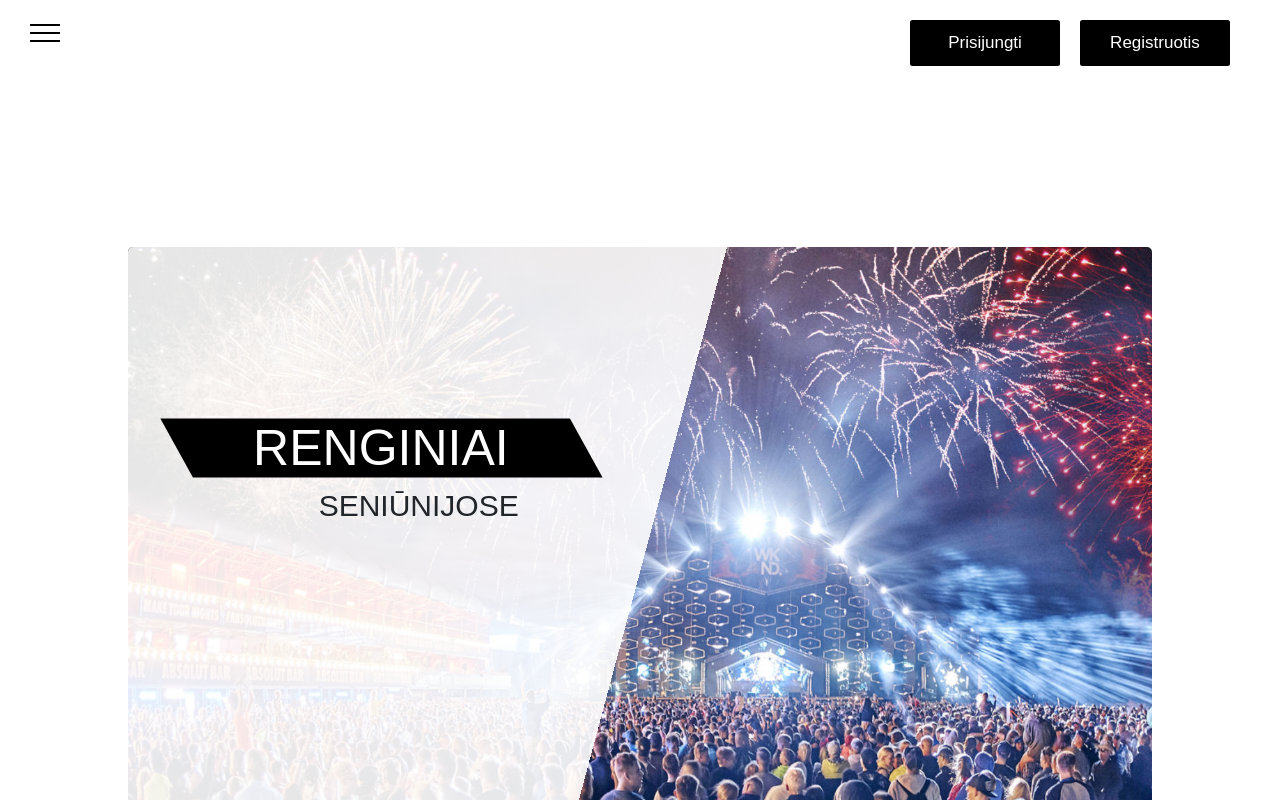
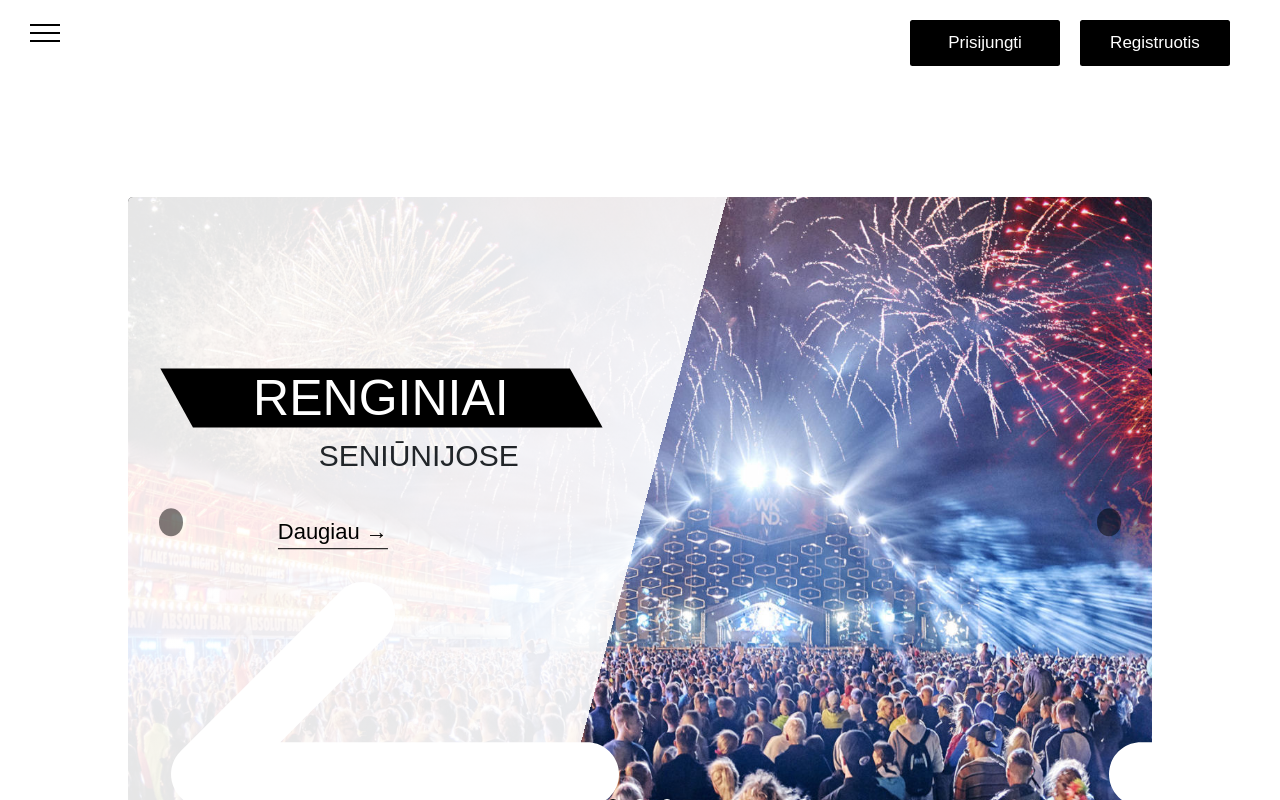
Before and after one commit to mantekarys/Ka-veikia-seniunijos, a React (Create React App) app in the folder Ka-veikia-seniunijos/ClientApp/: page / in a window 1280 px wide. Shown: the top 800 px of the page. Built offline with nearby package versions, Linux system fonts and the light colour scheme.

Commit message:
Slider implementation

```diff
--- a/Ka-veikia-seniunijos/ClientApp/src/components/Button/Button.jsx
+++ b/Ka-veikia-seniunijos/ClientApp/src/components/Button/Button.jsx
@@ -4,6 +4,10 @@ import '../style.css';
 
 export default function Button({ href, styling, text, type, onClick }) {
     const handleOnClick = (e) => {
+        if (href) {
+            window.location.href = href;
+        }
+
         e.preventDefault();
         if (onClick) onClick();
     }
--- a/Ka-veikia-seniunijos/ClientApp/src/components/Button/_button.scss
+++ b/Ka-veikia-seniunijos/ClientApp/src/components/Button/_button.scss
@@ -81,4 +81,19 @@
         font-size: 2rem;
         animation: fadeIn 1s ease-in;
     }
+
+    &--slide {
+        color: $color-black !important;
+        font-size: 2.2rem;
+        text-transform: initial;
+        position: absolute;
+        top: 50%;
+        left: 20%;
+        transform: translate(-50%, -20%);
+        border-bottom: 1px solid $color-black;
+
+        &, &:link, &:visited {
+            text-decoration: none;
+        }
+    }
 }
--- a/Ka-veikia-seniunijos/ClientApp/src/components/Grid/Grid.jsx
+++ b/Ka-veikia-seniunijos/ClientApp/src/components/Grid/Grid.jsx
@@ -4,7 +4,7 @@ import PropTypes from 'prop-types';
 
 export default function Grid({ areas }) {
     return (
-        <div className='grid u-margin-top-medium'>
+        <div className='grid u-margin-top-medium' id='grid'>
             {areas.map((text, key) => {
                 return <GridElement text={text} key={key} />
             })}
--- /dev/null
+++ b/Ka-veikia-seniunijos/ClientApp/src/components/Icons/ArrowIcon/ArrowIcon.jsx
@@ -0,0 +1,23 @@
+import React from 'react';
+import './_arrow-icon-style.scss';
+import '../../Utils/_base.scss';
+import { FontAwesomeIcon } from '@fortawesome/react-fontawesome';
+import { faArrowRight, faArrowLeft } from '@fortawesome/free-solid-svg-icons'
+import PropTypes from 'prop-types';
+
+export default function ArrowIcon({ side, onClick }) {
+    const getIconSide = () => {
+        return side === 'left' ? faArrowLeft : faArrowRight;
+    }
+
+    return (
+        <div className={`arrow-icon__container arrow-icon__container--${side}`}>
+            <FontAwesomeIcon className='arrow-icon' icon={getIconSide()} onClick={onClick} />
+        </div>
+    );
+}
+
+ArrowIcon.prototype = {
+    side: PropTypes.string.isRequired,
+    onClick: PropTypes.func
+}
--- /dev/null
+++ b/Ka-veikia-seniunijos/ClientApp/src/components/Icons/ArrowIcon/_arrow-icon-style.scss
@@ -0,0 +1,29 @@
+@import '../../Utils/_variables.scss';
+
+.arrow-icon {
+    font-size: 2.7rem;
+    color: $color-white;
+    padding: 1rem 1.2rem;
+
+    &__container {
+        position: absolute;
+        background-color: rgba($color-black, .5);
+        border-radius: 50%;
+        top: 50%;
+        transform: translateY(-50%);
+        transition: all .2s;
+        cursor: pointer;
+
+        &:hover {
+            transform: translateY(-60%);
+        }
+
+        &--right {
+            right: 3%;
+        }
+
+        &--left {
+            left: 3%;
+        }
+    }
+}
--- a/Ka-veikia-seniunijos/ClientApp/src/components/Pages/Home/_home-style.scss
+++ b/Ka-veikia-seniunijos/ClientApp/src/components/Pages/Home/_home-style.scss
@@ -5,7 +5,7 @@ body {
 
 .home {
     &__content {
-        margin: 20rem auto 0;
+        margin: 15rem auto 5rem;
         width: 80%;
 
         @include respond(tab-port) {
--- a/Ka-veikia-seniunijos/ClientApp/src/components/Slider/Slide.jsx
+++ b/Ka-veikia-seniunijos/ClientApp/src/components/Slider/Slide.jsx
@@ -1,14 +1,20 @@
 import React from 'react';
+import Button from '../Button/Button';
 import './_slider-style.scss';
 import '../Utils/_typography.scss';
 import PropTypes from 'prop-types';
 
-export default function Slide({highlightText, leadingText, backgroundImage}) {
+export default function Slide({ highlightText, leadingText, backgroundImage, index, activeSlide, href }) {
     return (
-        <div className='slide'>
+        <div className={`slide slide--${index}`}>
             <div
-                className='slide__content'
-                style={{ backgroundImage: `linear-gradient(105deg, rgba(255, 255, 255, 0.9) 0%, rgba(255, 255, 255, 0.9) 50%, transparent 50%), url(${backgroundImage})` }}>
+                className='slider__container-box'
+                style={{
+                    backgroundImage: `linear-gradient(105deg, rgba(255, 255, 255, 0.9) 0%, rgba(255, 255, 255, 0.9) 50%, transparent 50%), url(${backgroundImage})`,
+                    transform: `translateX(${activeSlide === 0 ? 0 : -activeSlide * 100}%)`
+                }}
+            >
+                <div className='slide__content'>
                     <div className='slide__content-text'>
                         <h1>
                             <span className='highlight highlight-text'>
@@ -20,13 +26,12 @@ export default function Slide({highlightText, leadingText, backgroundImage}) {
                             </span>
                         </h1>
                     </div>
+                    <Button
+                        text={['Daugiau ', <>&#8594;</>]}
+                        styling='btn--slide'
+                        href={href}
+                    />
                 </div>
-
-            <div class="dots-container">
-                <span class="dot dot--active"></span>
-                <span class="dot"></span>
-                <span class="dot"></span>
-                <span class="dot"></span>
             </div>
         </div>
      );
@@ -35,5 +40,8 @@ export default function Slide({highlightText, leadingText, backgroundImage}) {
 Slide.prototype = {
     highlightText: PropTypes.string,
     leadingText: PropTypes.string,
-    backgroundImage: PropTypes.string
+    backgroundImage: PropTypes.string,
+    key: PropTypes.number,
+    activeSlide: PropTypes.number,
+    href: PropTypes.string
 }
--- a/Ka-veikia-seniunijos/ClientApp/src/components/Slider/Slider.jsx
+++ b/Ka-veikia-seniunijos/ClientApp/src/components/Slider/Slider.jsx
@@ -1,10 +1,31 @@
-import React from 'react';
+import React, { useState, useEffect } from 'react';
 import Slide from './Slide';
+import ArrowIcon from '../Icons/ArrowIcon/ArrowIcon';
 import './_slider-style.scss';
 import EventImage from '../../images/koncertas.jpeg';
+import PlaceImage from '../../images/lankytinos-vietos.jpg';
+import MapImage from '../../images/map.png';
 import PropTypes from 'prop-types';
 
 export default function Slider({ styling }) {
+    const [activeSlide, setActiveSlide] = useState(0);
+
+    const handleArrowClick = (side) => {
+        if (side === 'left') {
+            activeSlide === 0 ? setActiveSlide(2) : setActiveSlide(activeSlide - 1)
+        } else {
+            activeSlide === 2 ? setActiveSlide(0) : setActiveSlide(activeSlide + 1)
+        }
+    }
+
+    useEffect(() => {
+        const timer = setTimeout(() => {
+            handleArrowClick('right');
+        }, 7000);
+
+        return () => clearTimeout(timer);
+    });
+
     return (
         <div className={styling}>
             <div className='slider'>
@@ -12,7 +33,35 @@ export default function Slider({ styling }) {
                     highlightText='Renginiai'
                     leadingText='seniūnijose'
                     backgroundImage={EventImage}
+                    index={0}
+                    activeSlide={activeSlide}
                 />
+
+                <Slide
+                    highlightText='Lankytinos'
+                    leadingText='vietos seniūnijose'
+                    backgroundImage={PlaceImage}
+                    index={1}
+                    activeSlide={activeSlide}
+                />
+
+                <Slide
+                    highlightText='Susisiek'
+                    leadingText='su seniūnija'
+                    backgroundImage={MapImage}
+                    index={2}
+                    activeSlide={activeSlide}
+                    href={'http://localhost:3000/#grid'}
+                />
+
+                <ArrowIcon side='left' onClick={() => handleArrowClick('left')} />
+                <ArrowIcon side='right' onClick={() => handleArrowClick('right')} />
+
+                <div className="dots-container">
+                    <span className={`dot ${activeSlide === 0 ? 'dot--active' : ''}`}></span>
+                    <span className={`dot ${activeSlide === 1 ? 'dot--active' : ''}`}></span>
+                    <span className={`dot ${activeSlide === 2 ? 'dot--active' : ''}`}></span>
+                </div>
             </div>
         </div>
      );
--- a/Ka-veikia-seniunijos/ClientApp/src/components/Slider/_slider-style.scss
+++ b/Ka-veikia-seniunijos/ClientApp/src/components/Slider/_slider-style.scss
@@ -6,12 +6,24 @@
     height: 100%;
     position: relative;
     overflow: hidden;
-    transition: all 1s;
     border-radius: .5rem;
+
+    &__container-box {
+        height: inherit;
+        width: inherit;
+        background-size: cover;
+        transition: all 1s;
+    }
 }
 
 .slide {
-    height: inherit;
+    position: absolute;
+    top: 0;
+    width: 100%;
+    height: 100%;
+    display: flex;
+    justify-content: center;
+    transition: all 1s;
 
     &__content {
         height: inherit;
@@ -25,6 +37,18 @@
             text-transform: uppercase;
             height: 12rem;
         }
+    }
+
+    &--0 {
+        transform: translate(0%);
+    }
+
+    &--1 {
+        transform: translate(100%);
+    }
+
+    &--2 {
+        transform: translate(200%);
     }
 }
 
--- a/Ka-veikia-seniunijos/ClientApp/src/components/Utils/_base.scss
+++ b/Ka-veikia-seniunijos/ClientApp/src/components/Utils/_base.scss
@@ -6,6 +6,7 @@
 
 html {
     font-size: 62.5%;
+    scroll-behavior: smooth;
 }
 
 body {
--- a/Ka-veikia-seniunijos/ClientApp/src/components/style.css
+++ b/Ka-veikia-seniunijos/ClientApp/src/components/style.css
@@ -4,7 +4,8 @@
   box-sizing: inherit; }
 
 html {
-  font-size: 62.5%; }
+  font-size: 62.5%;
+  scroll-behavior: smooth; }
 
 body {
   box-sizing: border-box;
@@ -142,11 +143,21 @@ body {
   height: 100%;
   position: relative;
   overflow: hidden;
-  transition: all 1s;
   border-radius: .5rem; }
+  .slider__container-box {
+    height: inherit;
+    width: inherit;
+    background-size: cover;
+    transition: all 1s; }
 
 .slide {
-  height: inherit; }
+  position: absolute;
+  top: 0;
+  width: 100%;
+  height: 100%;
+  display: flex;
+  justify-content: center;
+  transition: all 1s; }
   .slide__content {
     height: inherit;
     background-size: cover; }
@@ -157,6 +168,12 @@ body {
       transform: translate(-30%, -20%);
       text-transform: uppercase;
       height: 12rem; }
+  .slide--0 {
+    transform: translate(0%); }
+  .slide--1 {
+    transform: translate(100%); }
+  .slide--2 {
+    transform: translate(200%); }
 
 .dots-container {
   position: absolute;
@@ -283,6 +300,18 @@ body {
   padding: 1.4rem 2.5rem;
   font-size: 2rem;
   animation: fadeIn 1s ease-in; }
+
+.btn--slide {
+  color: #000000 !important;
+  font-size: 2.2rem;
+  text-transform: initial;
+  position: absolute;
+  top: 50%;
+  left: 20%;
+  transform: translate(-50%, -20%);
+  border-bottom: 1px solid #000000; }
+  .btn--slide, .btn--slide:link, .btn--slide:visited {
+    text-decoration: none; }
 
 .popup {
   height: 100%;
@@ -507,8 +536,27 @@ body {
   .bar__icon::after {
     top: .8rem; }
 
+.arrow-icon {
+  font-size: 2.7rem;
+  color: #ffffff;
+  padding: 1rem 1.2rem; }
+  .arrow-icon__container {
+    position: absolute;
+    background-color: rgba(0, 0, 0, 0.5);
+    border-radius: 50%;
+    top: 50%;
+    transform: translateY(-50%);
+    transition: all .2s;
+    cursor: pointer; }
+    .arrow-icon__container:hover {
+      transform: translateY(-60%); }
+    .arrow-icon__container--right {
+      right: 3%; }
+    .arrow-icon__container--left {
+      left: 3%; }
+
 .home__content {
-  margin: 20rem auto 0;
+  margin: 15rem auto 5rem;
   width: 80%; }
   @media (max-width: 56.25em) {
     .home__content {
--- a/Ka-veikia-seniunijos/ClientApp/src/components/style.scss
+++ b/Ka-veikia-seniunijos/ClientApp/src/components/style.scss
@@ -29,6 +29,7 @@
 @import './Grid/grid-style';
 
 @import './Icons/BarIcon/bar-icon-style';
+@import './Icons/ArrowIcon/arrow-icon-style';
 
 @import './Pages/Home/home-style';
 
```
Also changed, not shown: Ka-veikia-seniunijos/ClientApp/src/images/lankytinos-vietos.jpg (added), Ka-veikia-seniunijos/ClientApp/src/images/map.png (added). Lines whose indentation alone changed are shown as unchanged.
